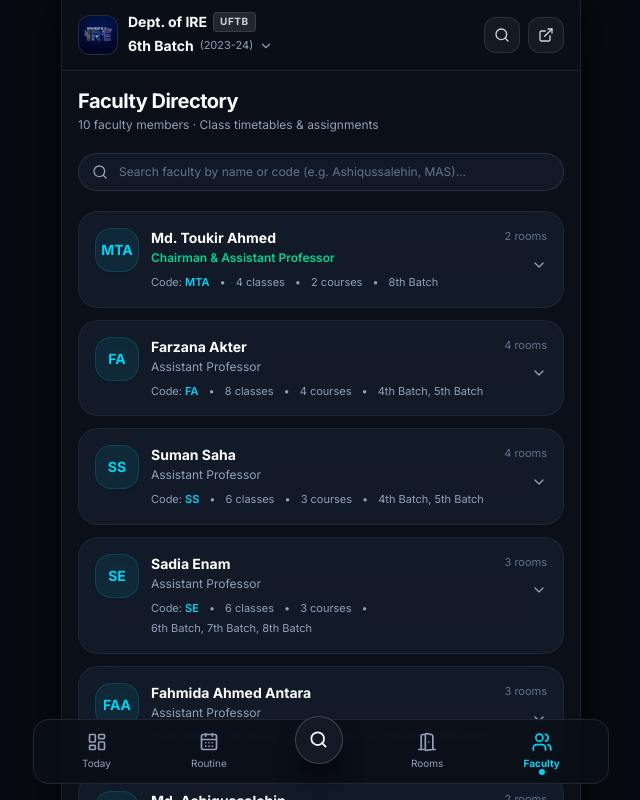
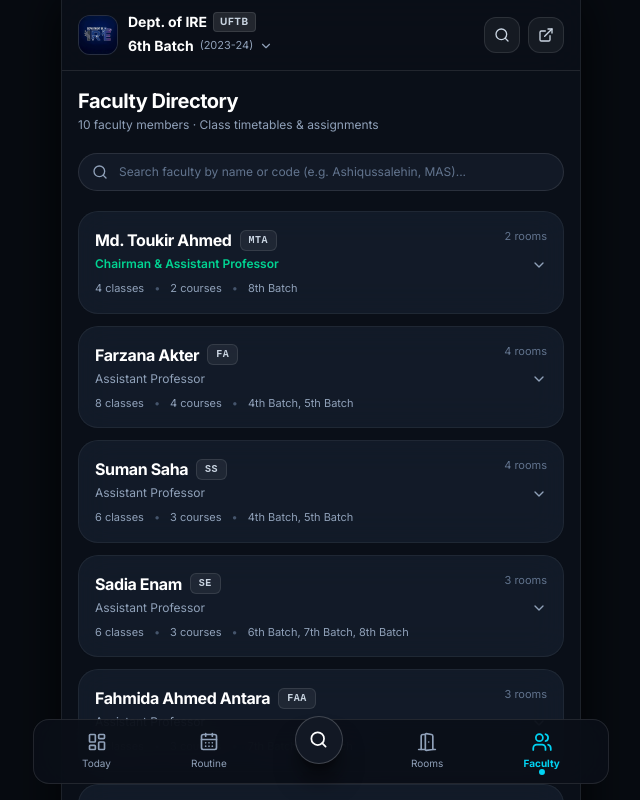
Before and after one commit to Masud744/department-routine, a React (Vite) app: page /teachers in a window 1280 px wide. Shown: the top 800 px of the page, without its empty margins (319-959 px from the left). Built offline with nearby package versions, Linux system fonts and the light colour scheme.

Commit message:
refactor(teachers): clean typography-first layout removing squircle initial boxes

```diff
--- a/src/pages/Teachers.tsx
+++ b/src/pages/Teachers.tsx
@@ -104,18 +104,20 @@ export function Teachers() {
                   className="p-4 cursor-pointer hover:bg-white/[0.02] transition-colors"
                 >
                   <div className="flex items-start justify-between gap-3">
-                    <div className="flex items-start gap-3 min-w-0">
-                      {/* Avatar with Initials */}
-                      <div className="w-11 h-11 rounded-2xl bg-cyan-500/10 border border-cyan-500/20 flex items-center justify-center flex-shrink-0 text-cyan-400 font-bold text-sm shadow-sm">
+                    <div className="min-w-0 flex-1 space-y-1">
+                      {/* Header: Teacher Full Name + Monospace Code Badge */}
+                      <div className="flex items-center gap-2 flex-wrap">
+                        <h3 className="font-bold text-base text-white tracking-tight">
+                          {teacher.fullName ?? teacher.code}
+                        </h3>
+                        <span className="px-2 py-0.5 rounded-md bg-white/[0.06] border border-white/10 text-[10px] font-mono font-semibold text-slate-300 uppercase tracking-wider">
                           {teacher.code}
+                        </span>
                       </div>
 
-                      <div className="min-w-0">
-                        <h3 className="font-bold text-sm text-white truncate">
-                          {teacher.fullName ?? teacher.code}
-                        </h3>
+                      {/* Designation */}
                       {teacher.designation && (
-                          <p className={`text-xs mt-0.5 truncate ${
+                        <p className={`text-xs truncate ${
                           teacher.designation.includes('Chairman')
                             ? 'text-emerald-400 font-semibold'
                             : 'text-slate-400'
@@ -124,15 +126,13 @@ export function Teachers() {
                         </p>
                       )}
 
-                        <div className="mt-2 flex flex-wrap items-center gap-x-2.5 gap-y-1 text-[11px] text-slate-400">
-                          <span>Code: <span className="font-semibold text-cyan-400">{teacher.code}</span></span>
-                          <span>•</span>
+                      {/* Metadata stats row */}
+                      <div className="pt-1 flex flex-wrap items-center gap-x-2.5 gap-y-1 text-[11px] text-slate-400">
                         <span>{teacher.classes.length} classes</span>
-                          <span>•</span>
+                        <span className="text-slate-600">•</span>
                         <span>{teacher.uniqueCourses.length} courses</span>
-                          <span>•</span>
+                        <span className="text-slate-600">•</span>
                         <span>{teacher.uniqueBatches.map(b => getBatchName(b)).join(', ')}</span>
-                        </div>
                       </div>
                     </div>
 
```
Lines whose indentation alone changed are shown as unchanged.
